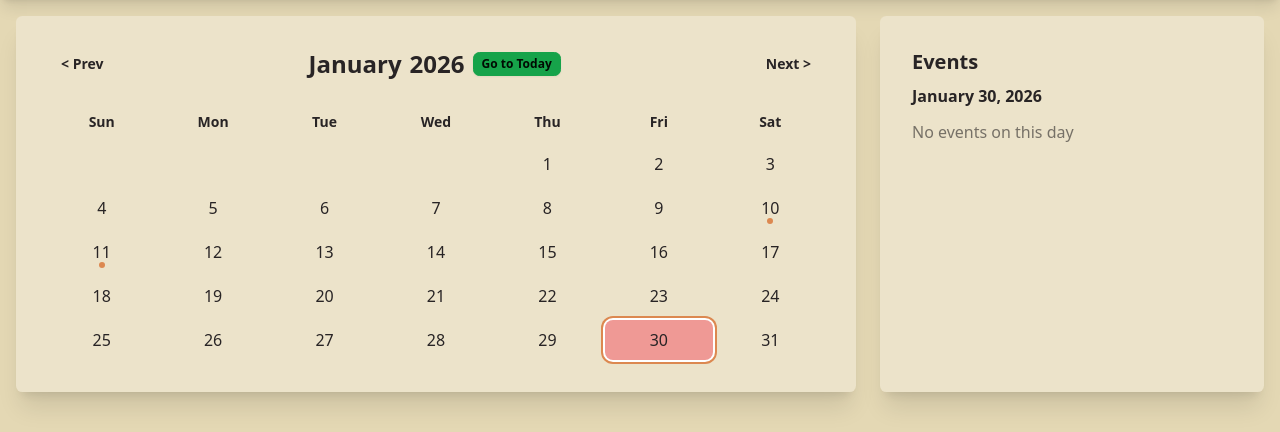
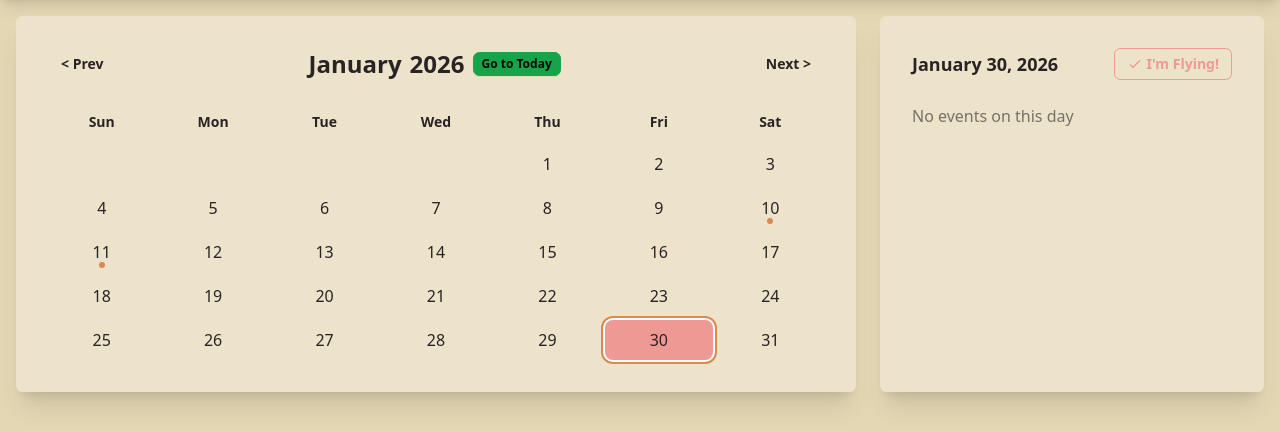
Before and after one commit to dustinkeib/hamsfly, a Django app: page /2026/1/30/ in a window 1280 px wide. Shown: the part 64-496 px from the top of the page. Run offline with Django 5.2, Linux system fonts and the light colour scheme; data comes from the database, SQL or seed files in the repository; data that the repository does not hold is empty; some libraries are stand-ins or nearby versions.

Commit message:
feat: add integrated Info Card with I'm Flying button
Combine Weather and Events cards into a unified Info Card with:
- Date as bold heading with "I'm Flying!" button on right
- HTMX-powered reactive button that tracks flying intent per date
- Session-based anonymous tracking (persists in database)
- Count badge showing how many users marked flying

Co-Authored-By: Claude Opus 4.5 <noreply@anthropic.com>

```diff
--- a/apps/hamsalert/templates/hamsalert/calendar.html
+++ b/apps/hamsalert/templates/hamsalert/calendar.html
@@ -50,13 +50,10 @@
         </div>
     </div>
 
-    <!-- Event List Panel -->
+    <!-- Info Card Panel -->
     <div class="card bg-base-100 shadow-xl w-full lg:w-96">
         <div class="card-body">
-            <h2 class="card-title">Events</h2>
-            <div id="event-list">
-                {% include "hamsalert/partials/day_events.html" %}
-            </div>
+            {% include "hamsalert/partials/info_card.html" %}
         </div>
     </div>
 </div>
--- /dev/null
+++ b/apps/hamsalert/templates/hamsalert/partials/flying_button.html
@@ -0,0 +1,15 @@
+<button
+    class="btn btn-sm {% if is_flying %}btn-success{% else %}btn-outline btn-primary{% endif %} gap-1"
+    hx-post="{% url 'toggle_flying_intent' %}"
+    hx-vals='{"year": "{{ date.year }}", "month": "{{ date.month }}", "day": "{{ date.day }}"}'
+    hx-target="#flying-button-container"
+    hx-swap="innerHTML"
+>
+    <svg xmlns="http://www.w3.org/2000/svg" class="h-4 w-4" fill="none" viewBox="0 0 24 24" stroke="currentColor">
+        <path stroke-linecap="round" stroke-linejoin="round" stroke-width="2" d="M5 13l4 4L19 7" />
+    </svg>
+    {% if is_flying %}Flying!{% else %}I'm Flying!{% endif %}
+    {% if flying_count > 0 %}
+        <span class="badge badge-sm {% if is_flying %}badge-success{% else %}badge-primary{% endif %}">{{ flying_count }}</span>
+    {% endif %}
+</button>
--- a/apps/hamsalert/templates/hamsalert/partials/day_events.html
+++ b/apps/hamsalert/templates/hamsalert/partials/info_card.html
@@ -1,6 +1,15 @@
-<h3 class="font-semibold mb-3">{{ date|date:"F j, Y" }}</h3>
+<!-- Date Header Row -->
+<div class="flex items-center justify-between mb-4">
+    <!-- Date (3/4 width) -->
+    <h3 class="font-bold text-lg flex-grow">{{ date|date:"F j, Y" }}</h3>
 
-<!-- Events -->
+    <!-- Flying Button (1/4 width) -->
+    <div id="flying-button-container">
+        {% include "hamsalert/partials/flying_button.html" %}
+    </div>
+</div>
+
+<!-- Events Section -->
 {% if events %}
     <div class="space-y-3 mb-4">
         {% for event in events %}
@@ -15,19 +24,20 @@
         {% endfor %}
     </div>
 {% else %}
+    <!-- "No events - Let's fly!" or simple message -->
     {% if weather and weather.rc_flying_assessment.rating == 'good' and not weather.historical %}
         <div class="flex items-center justify-center gap-2 rounded-lg bg-success text-success-content px-3 py-1.5 mb-4 font-semibold">
             <svg xmlns="http://www.w3.org/2000/svg" class="stroke-current shrink-0 h-4 w-4" fill="none" viewBox="0 0 24 24">
                 <path stroke-linecap="round" stroke-linejoin="round" stroke-width="2" d="M9 12l2 2 4-4m6 2a9 9 0 11-18 0 9 9 0 0118 0z" />
             </svg>
-            No events! Let's fly!
+            No events - Let's fly!
         </div>
     {% else %}
         <p class="text-base-content/60 mb-4">No events on this day</p>
     {% endif %}
 {% endif %}
 
-<!-- Weather Card -->
+<!-- Weather Section -->
 <div id="weather-container">
     {% include "hamsalert/partials/weather_card.html" %}
 </div>
--- a/apps/hamsalert/templates/hamsalert/partials/weather_card.html
+++ b/apps/hamsalert/templates/hamsalert/partials/weather_card.html
@@ -1,15 +1,14 @@
 {% load tz %}
 {% if weather_configured %}
     {% if weather %}
-        {# Unified multi-source weather card #}
-        <div class="card bg-base-100 shadow-sm mb-4 border border-base-300 {% if weather.historical %}opacity-60{% endif %}"
+        {# Weather content (no border - parent card provides container) #}
+        <div class="{% if weather.historical %}opacity-60{% endif %}"
              {% if refresh_seconds %}
              hx-get="{% url 'weather_refresh' %}?year={{ date.year }}&month={{ date.month }}&day={{ date.day }}"
              hx-trigger="load delay:{{ refresh_seconds }}s"
              hx-target="#weather-container"
              hx-swap="innerHTML"
              {% endif %}>
-            <div class="card-body p-4">
             <!-- Flight Conditions Assessment (hide for historical) -->
             {% if not weather.historical %}
             {% with assessment=weather.rc_flying_assessment %}
@@ -145,10 +144,9 @@
                 </button>
             </div>
         </div>
-        </div>
 
     {% elif weather_error %}
-        <div class="alert alert-warning mb-4">
+        <div class="alert alert-warning">
             <svg xmlns="http://www.w3.org/2000/svg" class="stroke-current shrink-0 h-5 w-5" fill="none" viewBox="0 0 24 24">
                 <path stroke-linecap="round" stroke-linejoin="round" stroke-width="2" d="M12 9v2m0 4h.01m-6.938 4h13.856c1.54 0 2.502-1.667 1.732-3L13.732 4c-.77-1.333-2.694-1.333-3.464 0L3.34 16c-.77 1.333.192 3 1.732 3z" />
             </svg>
--- a/apps/hamsalert/urls.py
+++ b/apps/hamsalert/urls.py
@@ -8,4 +8,5 @@ urlpatterns = [
     path('health/', views.health, name='health'),
     path('weather/refresh/', views.weather_refresh, name='weather_refresh'),
     path('hourly/<int:year>/<int:month>/<int:day>/', views.hourly_forecast, name='hourly_forecast'),
+    path('flying/toggle/', views.toggle_flying_intent, name='toggle_flying_intent'),
 ]
--- a/apps/hamsalert/views.py
+++ b/apps/hamsalert/views.py
@@ -8,7 +8,10 @@ from django.utils import timezone
 from django.views.decorators.http import require_GET
 from zoneinfo import ZoneInfo
 
-from .models import Event
+from django.views.decorators.csrf import ensure_csrf_cookie
+from django.views.decorators.http import require_POST
+
+from .models import Event, FlyingIntent
 from .services import CompositeWeatherData, WeatherService, WeatherSource
 
 
@@ -20,6 +23,21 @@ WEATHER_CACHE_TTLS = {
     WeatherSource.EXTENDED: 14400, # 4 hours
     WeatherSource.HISTORICAL: 86400, # 24 hours
 }
+
+
+def get_flying_info(request, target_date):
+    """Get flying intent count and whether current session has marked flying."""
+    if not request.session.session_key:
+        request.session.create()
+
+    session_key = request.session.session_key
+    count = FlyingIntent.objects.filter(date=target_date).count()
+    is_flying = FlyingIntent.objects.filter(
+        date=target_date,
+        session_key=session_key,
+    ).exists()
+
+    return {'count': count, 'is_flying': is_flying}
 
 
 def get_refresh_info(weather) -> dict:
@@ -78,6 +96,7 @@ def calendar_month_view(request, year, month):
     return redirect('calendar_day', year=year, month=month, day=day)
 
 
+@ensure_csrf_cookie
 def calendar_day_view(request, year, month, day):
     """Display calendar with the selected day's events and weather."""
     today = date.today()
@@ -131,12 +150,13 @@ def calendar_day_view(request, year, month, day):
         if not weather or not weather.sources:
             weather = None
             days_out = (selected_date - today).days
-            if days_out > 15:
-                weather_error = "No forecast beyond 16 days"
+            if days_out > 14:
+                weather_error = "No forecast beyond 15 days"
             elif days_out >= 0:
                 weather_error = "Weather data not yet available"
 
     refresh = get_refresh_info(weather)
+    flying_info = get_flying_info(request, selected_date)
 
     context = {
         'year': year,
@@ -161,6 +181,9 @@ def calendar_day_view(request, year, month, day):
         'weather_configured': weather_service.is_configured(),
         'refresh_seconds': refresh['seconds'],
         'refresh_minutes': refresh['minutes'],
+        # Flying intent
+        'flying_count': flying_info['count'],
+        'is_flying': flying_info['is_flying'],
     }
     return render(request, 'hamsalert/calendar.html', context)
 
@@ -191,8 +214,8 @@ def weather_refresh(request):
         if not weather or not weather.sources:
             weather = None
             days_out = (target_date - date.today()).days
-            if days_out > 15:
-                weather_error = "No forecast beyond 16 days"
+            if days_out > 14:
+                weather_error = "No forecast beyond 15 days"
             elif days_out >= 0:
                 weather_error = "Weather data not yet available"
 
@@ -223,9 +246,9 @@ def hourly_forecast(request, year, month, day):
     local_today = datetime.now(local_tz).date()
     days_out = (target_date - local_today).days
 
-    if days_out < 0 or days_out > 15:
+    if days_out < 0 or days_out > 14:
         return render(request, 'hamsalert/hourly_forecast.html', {
-            'error': 'Hourly forecast is only available for today through 15 days out.',
+            'error': 'Hourly forecast is only available for today through 14 days out.',
             'target_date': target_date,
         })
 
@@ -247,3 +270,39 @@ def hourly_forecast(request, year, month, day):
         'now_time': now_time,
     }
     return render(request, 'hamsalert/hourly_forecast.html', context)
+
+
+@require_POST
+def toggle_flying_intent(request):
+    """HTMX endpoint to toggle flying intent for a date."""
+    year = request.POST.get('year')
+    month = request.POST.get('month')
+    day = request.POST.get('day')
+
+    try:
+        target_date = date(int(year), int(month), int(day))
+    except (ValueError, TypeError):
+        target_date = date.today()
+
+    # Ensure session exists
+    if not request.session.session_key:
+        request.session.create()
+
+    session_key = request.session.session_key
+
+    # Toggle: delete if exists, create if not
+    intent, created = FlyingIntent.objects.get_or_create(
+        date=target_date,
+        session_key=session_key,
+    )
+    if not created:
+        intent.delete()
+
+    flying_info = get_flying_info(request, target_date)
+
+    context = {
+        'date': target_date,
+        'flying_count': flying_info['count'],
+        'is_flying': flying_info['is_flying'],
+    }
+    return render(request, 'hamsalert/partials/flying_button.html', context)
--- a/templates/base.html
+++ b/templates/base.html
@@ -50,5 +50,16 @@
         {% block content %}{% endblock %}
     </main>
     {% block scripts %}{% endblock %}
+    <script>
+        // Configure HTMX to include Django CSRF token
+        document.body.addEventListener('htmx:configRequest', function(evt) {
+            var csrfToken = document.cookie.split('; ')
+                .find(row => row.startsWith('csrftoken='))
+                ?.split('=')[1];
+            if (csrfToken) {
+                evt.detail.headers['X-CSRFToken'] = csrfToken;
+            }
+        });
+    </script>
 </body>
 </html>
```
Also changed, not shown: apps/hamsalert/models.py (+22 -0 lines), apps/hamsalert/migrations/0005_flyingintent.py (added). Lines whose indentation alone changed are shown as unchanged.
